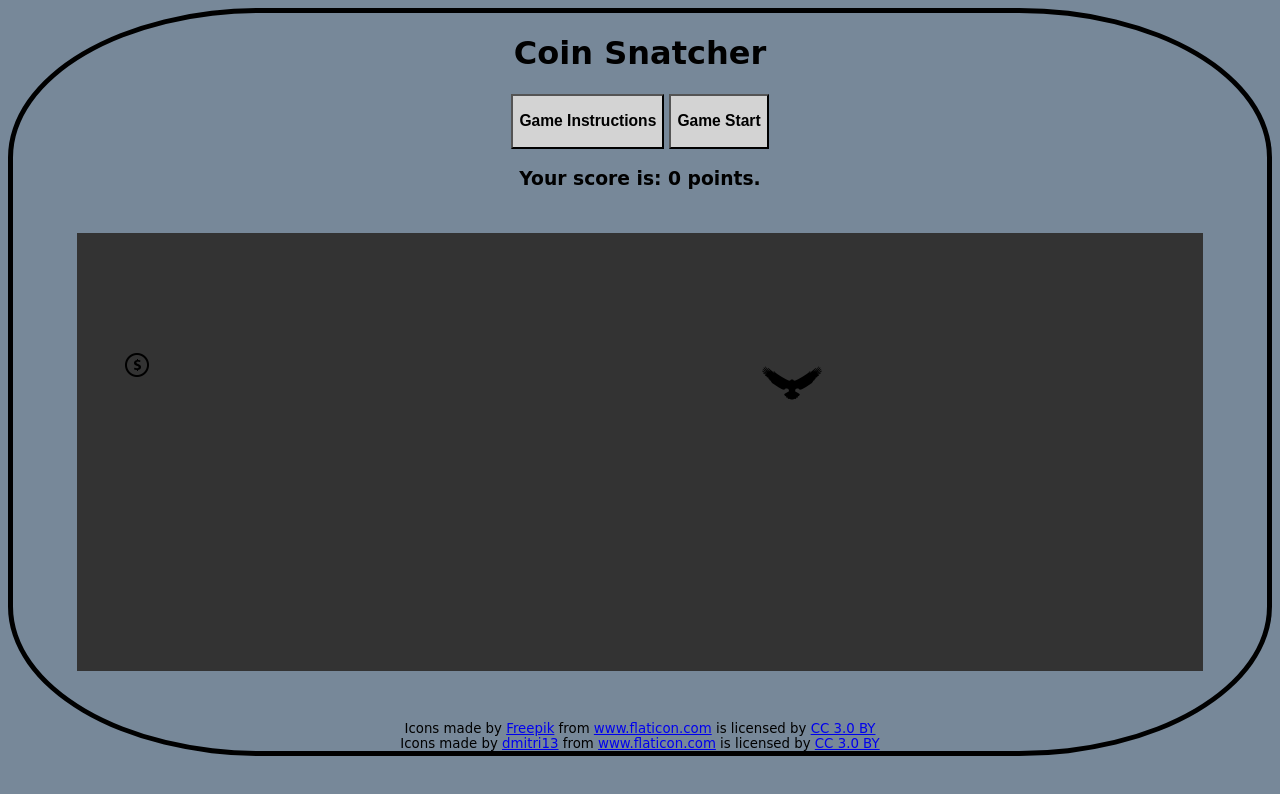
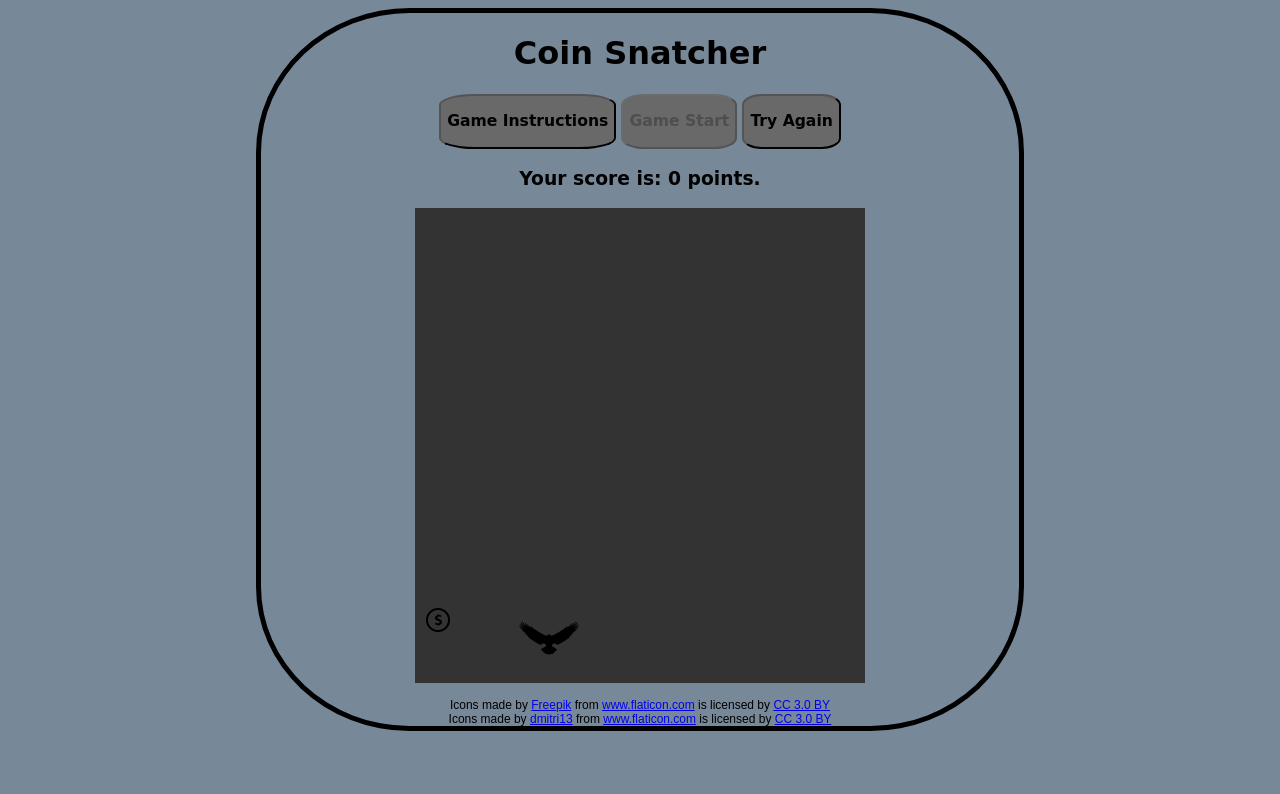
Before and after one commit to tnembhard/sparta-javascript-game, a plain HTML site: page index.html in a window 1280 px wide. Both pictures are taken after a click on the button "Game Start". Drawn offline with Linux system fonts and the light colour scheme; a web font is replaced by a local one.

Commit message:
added reset button, added sound for coin click

```diff
--- a/css/main.css
+++ b/css/main.css
@@ -4,26 +4,29 @@ body {
     font-family: 'ZCOOL KuaiLe', cursive;
     border: 5px solid black;
     border-radius: 20%;
+    margin-left: 20%;
+    margin-right: 20%;
 }
 
 #box {
     display: grid;
-    grid-template-columns: repeat(28, 1fr);
+    grid-template-columns: repeat(40, 1fr);
 	text-align: center;
-    margin: 50px auto ;
+    margin: 15px auto ;
     padding-left: 4em;
     padding-right: 4em;
+    width: 450px;
     box-sizing: content-box;
     cursor: pointer;
 }
 .col {
     background: #333;
-    height: 30px;
-    margin-top: -6px;
+    height: 25px;
+    /* margin-top: -5px; */
     padding: 0;
     width: 100%;
 }
-/* BELOW IS THE MODAL STYLING */
+
 .modal {
     display: none;
     position: fixed;
@@ -38,12 +41,19 @@ body {
 .modal-content {
     background-color: #fefefe;
     margin: 15% auto;
-    padding: 20px;
+    padding: 50px;
     border: 1px solid #888;
     border-radius: 30%;
     width: 70%;
 }
 
-button{
-    background-color: lightgray;
+button {
+    background-color: dimgray;
+    font-family: 'ZCOOL KuaiLe', cursive;
+    border-radius: 20%;
 }
+
+#credit {
+    font-family: Arial, Helvetica, sans-serif;
+    font-size: 0.75em;
+}
--- a/index.html
+++ b/index.html
@@ -14,12 +14,14 @@
         <h1>Coin Snatcher</h1>
         <button id="modalBtn"><h3>Game Instructions</h3></button>
         <button id="gameBtn"><h3>Game Start</h3></button>
+        <button id="resetBtn"><h3>Try Again</h3></button>
         <div id="myModal" class="modal">
             <div class="modal-content">
                 <h1>Coin Snatcher</h1>
-                <p>Aim of the game is to prevent the crow away from the coin.</p>
-                <p>Continously move your mouse to the coin before the coin.</p>
-                <p>Everytime you grab the coin, you receive 10 points.</p>
+                <p>Do not let the crow get the coin!.</p>
+                <p>Continously move your mouse over the coin before the crow reaches it.</p>
+                <p>Each time you get the coin you receive 10 points.</p>
+                <p>Remember do not let the crow get the coin, and do your best!</p>
             </div>
         </div>
     </div>
@@ -31,9 +33,13 @@
 
     </div>
 
-    <small><div>Icons made by <a href="https://www.freepik.com/" title="Freepik">Freepik</a> from <a href="https://www.flaticon.com/" 			    title="Flaticon">www.flaticon.com</a> is licensed by <a href="http://creativecommons.org/licenses/by/3.0/" 			    title="Creative Commons BY 3.0" target="_blank">CC 3.0 BY</a></div>
-    <div>Icons made by <a href="https://www.flaticon.com/authors/dmitri13" title="dmitri13">dmitri13</a> from <a href="https://www.flaticon.com/" 			    title="Flaticon">www.flaticon.com</a> is licensed by <a href="http://creativecommons.org/licenses/by/3.0/" 			    title="Creative Commons BY 3.0" target="_blank">CC 3.0 BY</a></div>
-    </small>
+    <div id="credit">
+        Icons made by <a href="https://www.freepik.com/" title="Freepik">Freepik</a> from <a href="https://www.flaticon.com/" 			    title="Flaticon">www.flaticon.com</a> is licensed by <a href="http://creativecommons.org/licenses/by/3.0/" 			    title="Creative Commons BY 3.0" target="_blank">CC 3.0 BY</a>
+    </div>
+    <div id="credit">
+        Icons made by <a href="https://www.flaticon.com/authors/dmitri13" title="dmitri13">dmitri13</a> from <a href="https://www.flaticon.com/" 			    title="Flaticon">www.flaticon.com</a> is licensed by <a href="http://creativecommons.org/licenses/by/3.0/" 			    title="Creative Commons BY 3.0" target="_blank">CC 3.0 BY</a>
+    </div>
+
     <!-- Javascript Reference -->
     <script src="./js/app.js"></script>
 </body>
--- a/js/app.js
+++ b/js/app.js
@@ -11,14 +11,19 @@ class Bird{
         this.interval;
         this.click = document.createElement(`div`);
         this.score = 0;
-        this.scoreTxt = document.getElementById(`score`)
+        this.scoreTxt = document.getElementById(`score`);
         this.gameBtn = document.getElementById(`gameBtn`);
+        this.resetBtn = document.getElementById(`resetBtn`);
+        this.sound = document.createElement(`audio`)
+        this.sound.src = `./audio/Sonic_Ring_Sound_Effect.mp3`
+        this.sound.type = "audio/mpeg"
+
     }
 
     gridItems() {
         // Creates the grid for the bird and coin
-        const inputRow = 28;
-        const inputCol = 18;
+        const inputRow = 40;
+        const inputCol = 19;
         // Row Creator
         for (let i = 0; i < inputRow; i++) {
           const row = document.createElement(`div`);
@@ -105,26 +110,30 @@ class Bird{
             this.birdMove();
             this.score += 10;
             this.scoreTxt.innerText=`Your score is: ${this.score} points.`;
+            this.sound.load()
+            this.sound.play()
         });
     }
 
     startGame(){
-        // Method to start and reset the game
-        while (this.box.hasChildNodes()) {
-            this.box.removeChild(this.box.lastChild);
-        }
+        // Method which calls buttons to start and reset the game
         this.gridItems()
         this.gameBtn.addEventListener(`click`, () => {
+            this.gameBtn.disabled = true;
             this.imgGrid(this.coin)
             this.imgGrid(this.click);
             this.placeBird()
             this.birdMove()
-            this.score = 0;
+            this.scoreTxt.innerText =`Your score is: ${this.score} points.`;
             this.coinClick()
-        });
+        },);
+        this.resetBtn.addEventListener(`click`, () => {
+            location.reload();
+        })
     }
 }
 
+// Variables and Functions for the Modal used for the Instructions screen.
 const modal = document.getElementById('myModal');
 const moBtn = document.getElementById(`modalBtn`);
 let mContent = document.getElementById(`modal-content`);
```
Also changed, not shown: 2 other files.
